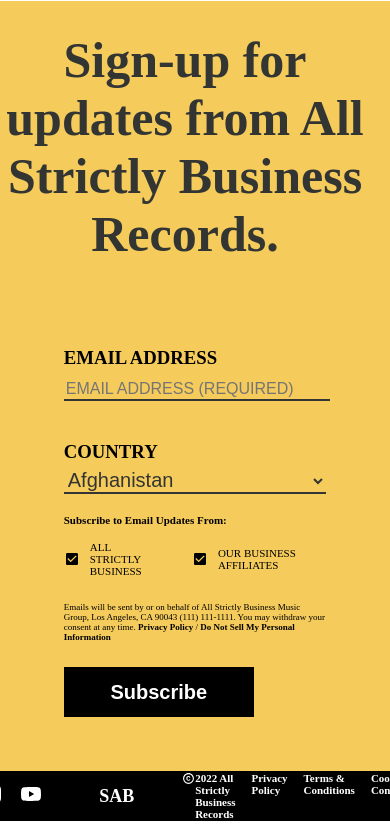
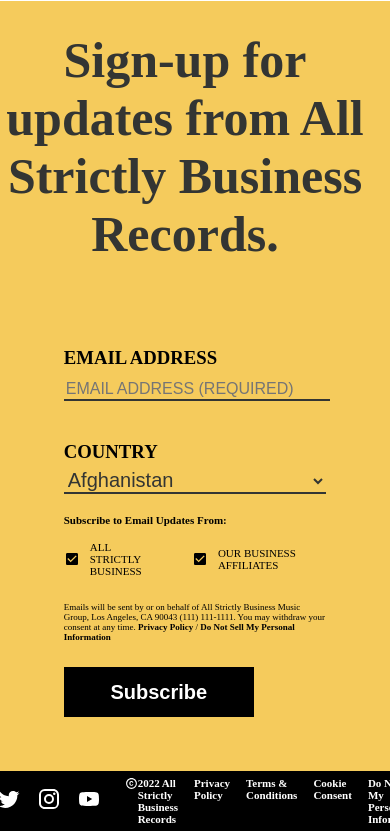
Before and after one commit to louisbrent1992/Record-Label, a React (Create React App) app: page / in a window 390 px wide. Shown: the part 4269-5100 px from the top of the page. Built offline with nearby package versions, Linux system fonts and the light colour scheme.

Commit message:
added mobile responsiveness to footer component

```diff
--- a/src/Components/Footer.jsx
+++ b/src/Components/Footer.jsx
@@ -7,9 +7,10 @@
 } from "@material-ui/icons";
 import React from "react";
 import styled from "styled-components";
+import { mobile } from "../responsive";
 
 const Container = styled.div`
-	height: 50px;
+	height: 60px;
 	width: 100vw;
 	display: flex;
 	justify-content: center;
@@ -24,10 +25,14 @@
 	justify-content: center;
 	margin: 0 auto;
 	gap: 3rem;
+
+	${mobile({ gap: "1rem" })}
 `;
 
 const LogoContainer = styled.div`
 	display: flex;
+
+	${mobile({ display: "none" })}
 `;
 const Logo = styled.h3`
 	font-weight: 900;
```
